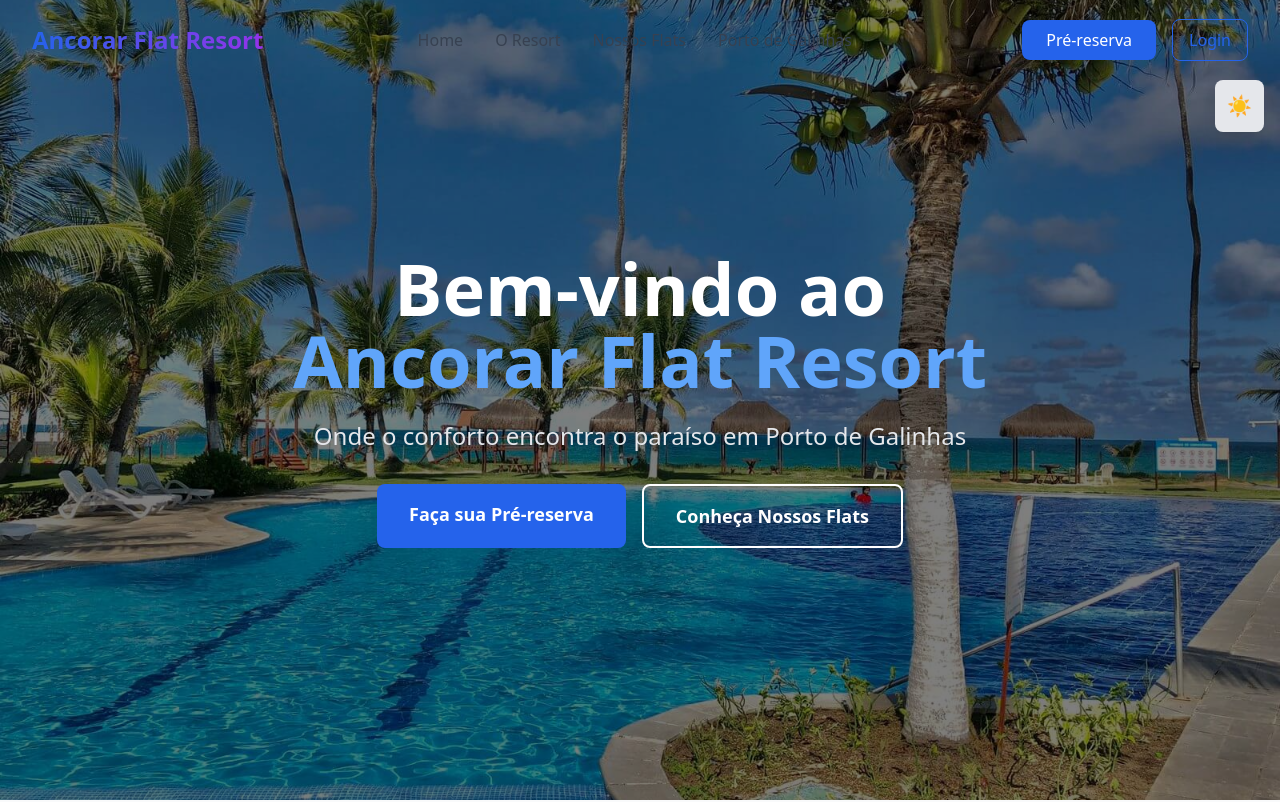
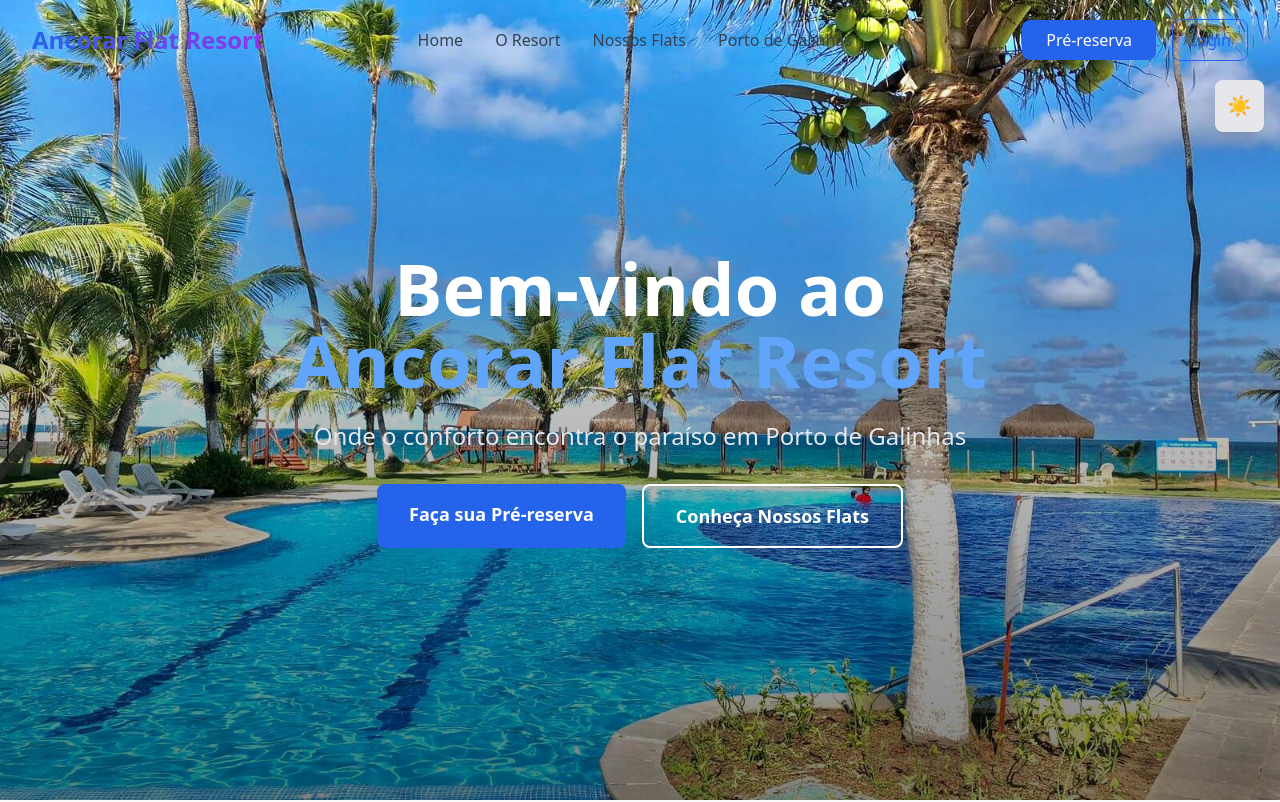
Before and after one commit to PTARSONEVES/hotel-frontend, a React (Vite) app: page / in a window 1280 px wide. Shown: the top 802 px of the page. Built offline with nearby package versions, Linux system fonts and the light colour scheme; the HTML template or start-up script is replaced by a standard one.

Commit message:
Melhoria na aparencia da homepage

```diff
--- a/src/landing/pages/Home.jsx
+++ b/src/landing/pages/Home.jsx
@@ -68,12 +68,11 @@ export default function Home() {
                 {/* Background Image */}
                 <div className="absolute inset-0">
                     <img
-//                        src="https://images.unsplash.com/photo-1566073771259-6a8506099945?ixlib=rb-4.0.3&ixid=M3wxMjA3fDB8MHxwaG90by1wYWdlfHx8fGVufDB8fHx8fA%3D%3D&auto=format&fit=crop&w=2070&q=80"
                         src={home}
-                        alt="Resort"
-                        className="w-full h-full object-cover"
+                        alt="Ancorar Flat Resort"
+                        className="w-full h-full object-cover brightness-110"
                     />
-                    <div className="absolute inset-0 bg-black/50"></div>
+                    <div className="absolute inset-0 bg-gradient-to-t from-black/50 via-black/25 to-transparent"></div>
                 </div>
 
                 {/* Hero Content */}
```
